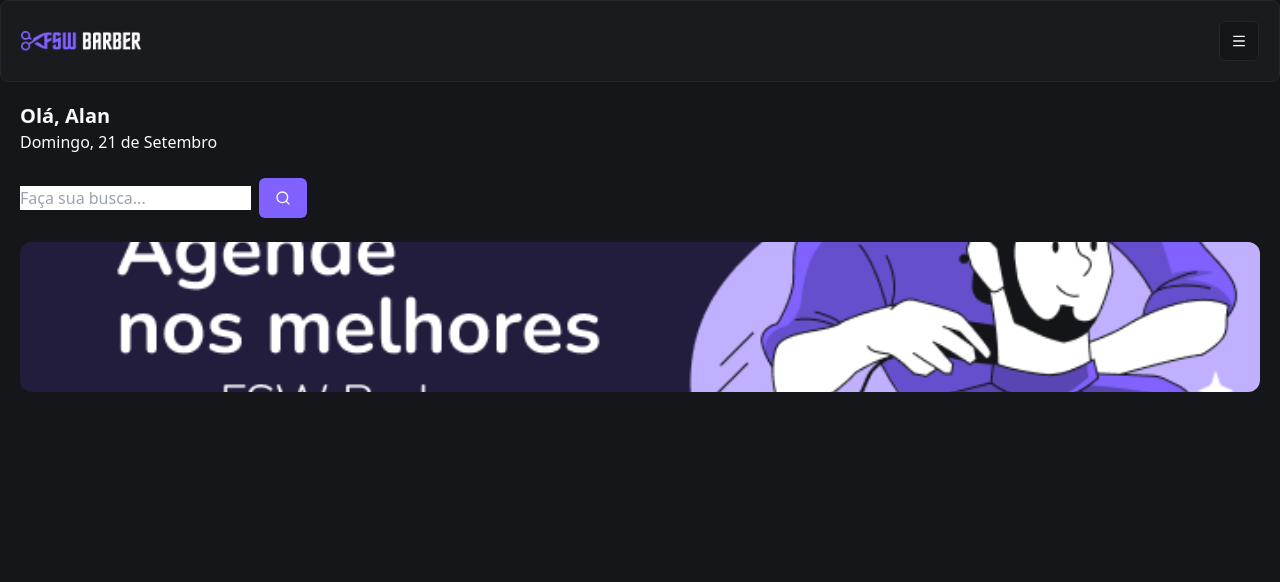
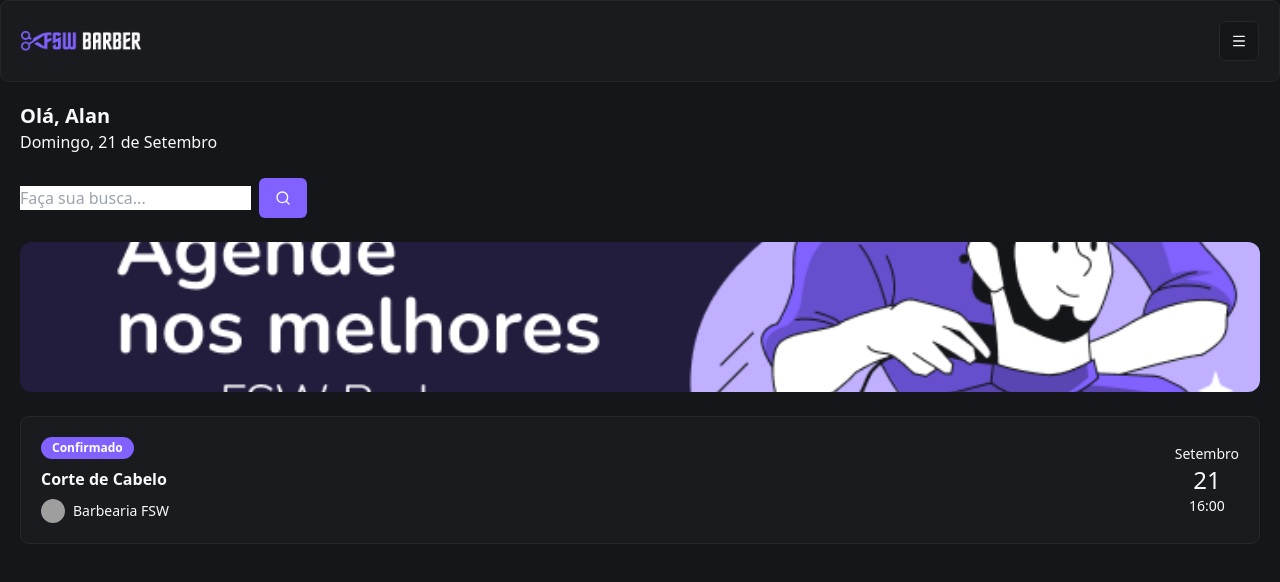
Before and after one commit to Alanportodeveloper/FSW-Barber, a Next.js app: page / in a window 1280 px wide. Shown: the top 582 px of the page. Built offline with nearby package versions, Linux system fonts and the light colour scheme; grey boxes are pictures that could not be loaded.

Commit message:
feat: add Booking itens

```diff
--- /dev/null
+++ b/app/_components/ui/avatar.tsx
@@ -0,0 +1,50 @@
+"use client"
+
+import * as React from "react"
+import * as AvatarPrimitive from "@radix-ui/react-avatar"
+
+import { cn } from "@/app/_lib/utils"
+
+const Avatar = React.forwardRef<
+  React.ElementRef<typeof AvatarPrimitive.Root>,
+  React.ComponentPropsWithoutRef<typeof AvatarPrimitive.Root>
+>(({ className, ...props }, ref) => (
+  <AvatarPrimitive.Root
+    ref={ref}
+    className={cn(
+      "relative flex h-10 w-10 shrink-0 overflow-hidden rounded-full",
+      className,
+    )}
+    {...props}
+  />
+))
+Avatar.displayName = AvatarPrimitive.Root.displayName
+
+const AvatarImage = React.forwardRef<
+  React.ElementRef<typeof AvatarPrimitive.Image>,
+  React.ComponentPropsWithoutRef<typeof AvatarPrimitive.Image>
+>(({ className, ...props }, ref) => (
+  <AvatarPrimitive.Image
+    ref={ref}
+    className={cn("aspect-square h-full w-full", className)}
+    {...props}
+  />
+))
+AvatarImage.displayName = AvatarPrimitive.Image.displayName
+
+const AvatarFallback = React.forwardRef<
+  React.ElementRef<typeof AvatarPrimitive.Fallback>,
+  React.ComponentPropsWithoutRef<typeof AvatarPrimitive.Fallback>
+>(({ className, ...props }, ref) => (
+  <AvatarPrimitive.Fallback
+    ref={ref}
+    className={cn(
+      "flex h-full w-full items-center justify-center rounded-full bg-muted",
+      className,
+    )}
+    {...props}
+  />
+))
+AvatarFallback.displayName = AvatarPrimitive.Fallback.displayName
+
+export { Avatar, AvatarImage, AvatarFallback }
--- /dev/null
+++ b/app/_components/ui/badge.tsx
@@ -0,0 +1,36 @@
+import * as React from "react"
+import { cva, type VariantProps } from "class-variance-authority"
+
+import { cn } from "@/app/_lib/utils"
+
+const badgeVariants = cva(
+  "inline-flex items-center rounded-full border px-2.5 py-0.5 text-xs font-semibold transition-colors focus:outline-none focus:ring-2 focus:ring-ring focus:ring-offset-2",
+  {
+    variants: {
+      variant: {
+        default:
+          "border-transparent bg-primary text-primary-foreground hover:bg-primary/80",
+        secondary:
+          "border-transparent bg-secondary text-secondary-foreground hover:bg-secondary/80",
+        destructive:
+          "border-transparent bg-destructive text-destructive-foreground hover:bg-destructive/80",
+        outline: "text-foreground",
+      },
+    },
+    defaultVariants: {
+      variant: "default",
+    },
+  },
+)
+
+export interface BadgeProps
+  extends React.HTMLAttributes<HTMLDivElement>,
+    VariantProps<typeof badgeVariants> {}
+
+function Badge({ className, variant, ...props }: BadgeProps) {
+  return (
+    <div className={cn(badgeVariants({ variant }), className)} {...props} />
+  )
+}
+
+export { Badge, badgeVariants }
--- a/app/page.tsx
+++ b/app/page.tsx
@@ -2,6 +2,9 @@
 import Header from "./_components/header"
 import { Button } from "./_components/ui/button"
 import Image from "next/image"
+import { Card, CardContent } from "./_components/ui/card"
+import { Badge } from "./_components/ui/badge"
+import { Avatar, AvatarImage } from "./_components/ui/avatar"
 
 const Home = () => {
   return (
@@ -9,14 +12,19 @@
       {/* header */}
       <Header />
       <div className="p-5">
+        {/* Texto */}
         <h2 className="text-xl font-bold">Olá, Alan</h2>
         <p>Domingo, 21 de Setembro</p>
+
+        {/* Busca */}
         <div className="mt-6 flex items-center gap-2">
           <input placeholder="Faça sua busca..." />
           <Button>
             <SearchIcon />
           </Button>
         </div>
+
+        {/* Imagem  */}
 
         <div className="relative mt-6 h-[150px] w-full">
           <Image
@@ -26,6 +34,31 @@
             className="rounded-xl object-cover"
           />
         </div>
+
+        {/* Agendamento */}
+        <Card className="mt-6">
+          <CardContent className="flex justify-between p-0">
+            {/* Esquerda */}
+            <div className="flex flex-col gap-2 py-5 pl-5">
+              <Badge className="w-fit">Confirmado</Badge>
+              <h3 className="font-semibold">Corte de Cabelo</h3>
+
+              <div className="flex items-center gap-2">
+                <Avatar className="h-6 w-6">
+                  <AvatarImage src="https://utfs.io/f/c97a2dc9-cf62-468b-a851-bfd2bdde775f-16p.png" />
+                </Avatar>
+                <p className="text-sm">Barbearia FSW</p>
+              </div>
+            </div>
+
+            {/* Direita */}
+            <div className="flex flex-col items-center justify-center border-solid px-5">
+              <p className="text-sm">Setembro</p>
+              <p className="text-2xl">21</p>
+              <p className="text-sm">16:00</p>
+            </div>
+          </CardContent>
+        </Card>
       </div>
     </div>
   )
--- a/package.json
+++ b/package.json
@@ -14,6 +14,7 @@
   },
   "dependencies": {
     "@prisma/client": "^6.16.2",
+    "@radix-ui/react-avatar": "^1.1.10",
     "@radix-ui/react-slot": "^1.2.3",
     "class-variance-authority": "^0.7.1",
     "clsx": "^2.1.1",
```
Also changed, not shown: 1 other file (tests, documents, lock files or other folders).
